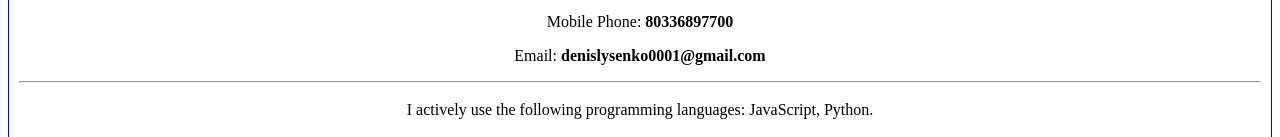
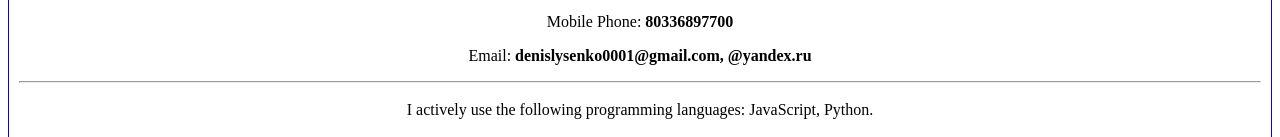
Before and after one commit to denis1311/rsschool-cv, a plain HTML site: page index.html in a window 1280 px wide. Shown: the part 178-315 px from the top of the page. Drawn offline with Linux system fonts and the light colour scheme.

Commit message:
init
do email

```diff
--- a/index.html
+++ b/index.html
@@ -26,7 +26,7 @@
   <div id="name">Name: Denis</div>
   <div id="name">Lastname: Lysenko</div>
   <p>Mobile Phone: <b>80336897700</b></p>
-  <p>Email: <b>denislysenko0001@gmail.com</b></p>
+  <p>Email: <b>denislysenko0001@gmail.com, @yandex.ru</b></p>
 
   <hr>
   <div>I actively use the following programming languages: JavaScript, Python.</div>
```
